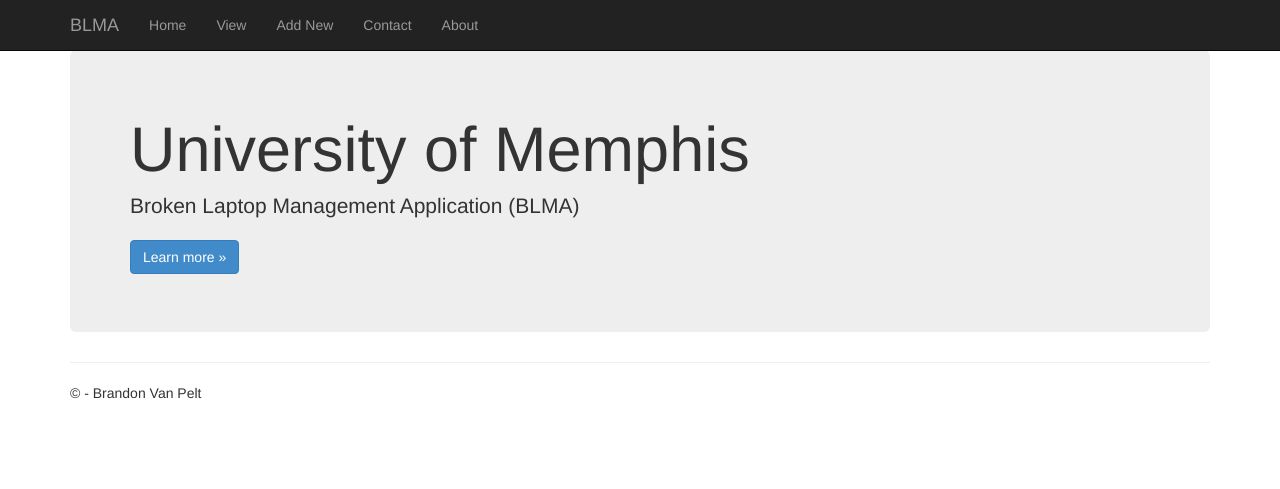
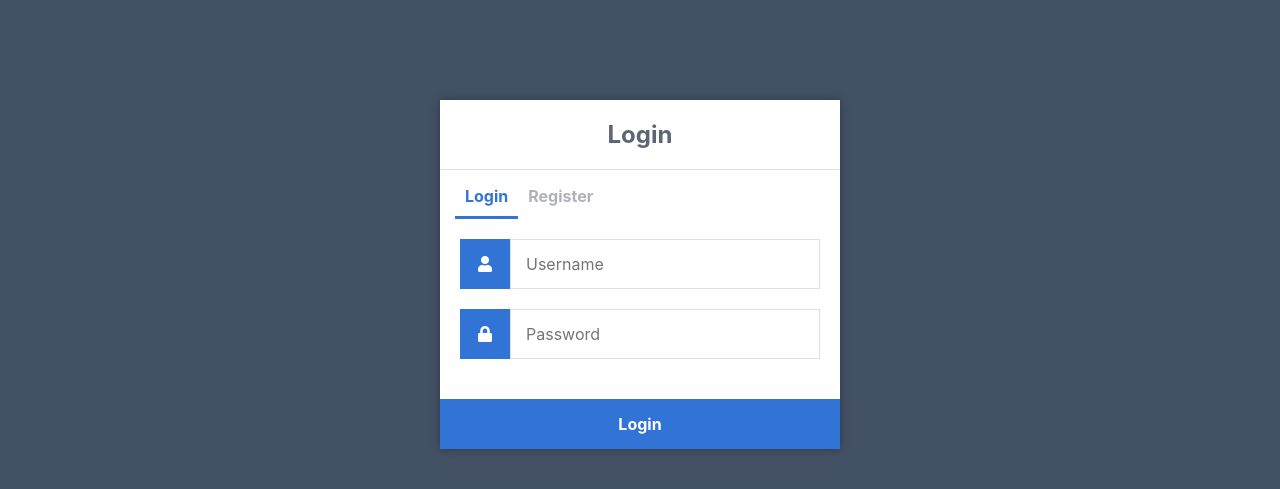
Before and after one commit to BrandonVP/EECE_BrokenLaptop, a Flask app: page /pythonlogin/ in a window 1280 px wide. Shown: the top 489 px of the page. Run offline with Flask 2, Linux system fonts and the light colour scheme; some libraries are stand-ins or nearby versions.

Commit message:
Fixed bugs Started adding login

```diff
--- a/EECE_BrokenLaptop/main.py
+++ b/EECE_BrokenLaptop/main.py
@@ -1,7 +1,6 @@
 from datetime import datetime
 from flask import Flask, render_template, request, redirect, redirect, url_for, session
-
-import MySQLdb.cursors
+#import MySQLdb.cursors
 import re
 import os
 
@@ -52,7 +51,7 @@ db = SQLAlchemy(app)
 def login():
     # Output message if something goes wrong...
     msg = ''
-    return render_template('index.html', msg='')
+    return render_template('login.html', msg='')
 
 
     # Routes users to the home page
--- a/EECE_BrokenLaptop/templates/contact.html
+++ b/EECE_BrokenLaptop/templates/contact.html
@@ -1,7 +1,7 @@
 {% extends "layout.html" %}
 
 {% block content %}
-
+<div class="jumbotron">
     <h2>{{ title }}</h2>
     <h3>{{ message }}</h3>
 
@@ -13,5 +13,5 @@
     <address>
         <strong>Support:</strong>   <a href="mailto:bjvnpelt@memphis.edu">bjvnpelt@memphis.edu</a><br />
     </address>
-
+</div>
 {% endblock %}
--- a/EECE_BrokenLaptop/templates/index.html
+++ b/EECE_BrokenLaptop/templates/index.html
@@ -4,7 +4,7 @@
 
 <div class="jumbotron">
     <h1>University of Memphis</h1>
-    <p class="lead">Broken Laptop Management Application (BLMA)</p>
+    <p class="lead">Broken Laptop Management Application</p>
     <p><a href="about" class="btn btn-primary btn-large">Learn more &raquo;</a></p>
 </div>
 
--- a/EECE_BrokenLaptop/templates/layout.html
+++ b/EECE_BrokenLaptop/templates/layout.html
@@ -18,15 +18,15 @@
                     <span class="icon-bar"></span>
                     <span class="icon-bar"></span>
                 </button>
-                <a href="/" class="navbar-brand">BLMA</a>
+                <a href="{{ url_for('index') }}" class="navbar-brand">Home</a>
             </div>
             <div class="navbar-collapse collapse">
                 <ul class="nav navbar-nav">
-                    <li><a href="{{ url_for('index') }}">Home</a></li>
                     <li><a href="{{ url_for('view') }}">View</a></li>
                     <li><a href="{{ url_for('create') }}">Add New</a></li>
                     <li><a href="{{ url_for('contact') }}">Contact</a></li>
                     <li><a href="{{ url_for('about') }}">About</a></li>
+                    <li><a href="{{ url_for('login') }}">Logout</a></li>
                 </ul>
             </div>
         </div>
@@ -34,7 +34,6 @@
 
     <div class="container body-content">
         {% block content %}{% endblock %}
-        <hr />
         <footer>
             <p>&copy; {{ year }} - Brandon Van Pelt</p>
         </footer>
--- /dev/null
+++ b/EECE_BrokenLaptop/templates/login.html
@@ -0,0 +1,30 @@
+<!DOCTYPE html>
+<html>
+<head>
+    <meta charset="utf-8">
+    <title>Login</title>
+    <link rel="stylesheet" href="{{ url_for('static', filename='style.css') }}">
+    <link rel="stylesheet" href="https://use.fontawesome.com/releases/v5.7.1/css/all.css">
+</head>
+<body>
+    <div class="login">
+        <h1>Login</h1>
+        <div class="links">
+            <a href="{{ url_for('login') }}" class="active">Login</a>
+            <a href="#">Register</a>
+        </div>
+        <form action="{{ url_for('login') }}" method="post">
+            <label for="username">
+                <i class="fas fa-user"></i>
+            </label>
+            <input type="text" name="username" placeholder="Username" id="username" required>
+            <label for="password">
+                <i class="fas fa-lock"></i>
+            </label>
+            <input type="password" name="password" placeholder="Password" id="password" required>
+            <div class="msg">{{ msg }}</div>
+            <input type="submit" value="Login">
+        </form>
+    </div>
+</body>
+</html>
```
Also changed, not shown: EECE_BrokenLaptop/templates/about.html (+6 -5 lines), 14 other files. Lines whose indentation alone changed are shown as unchanged.
